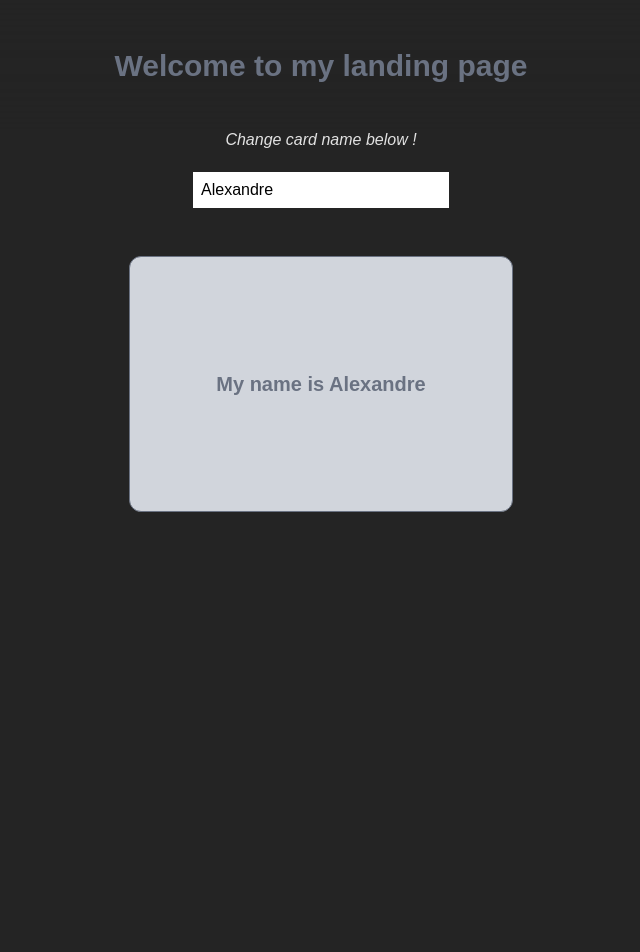
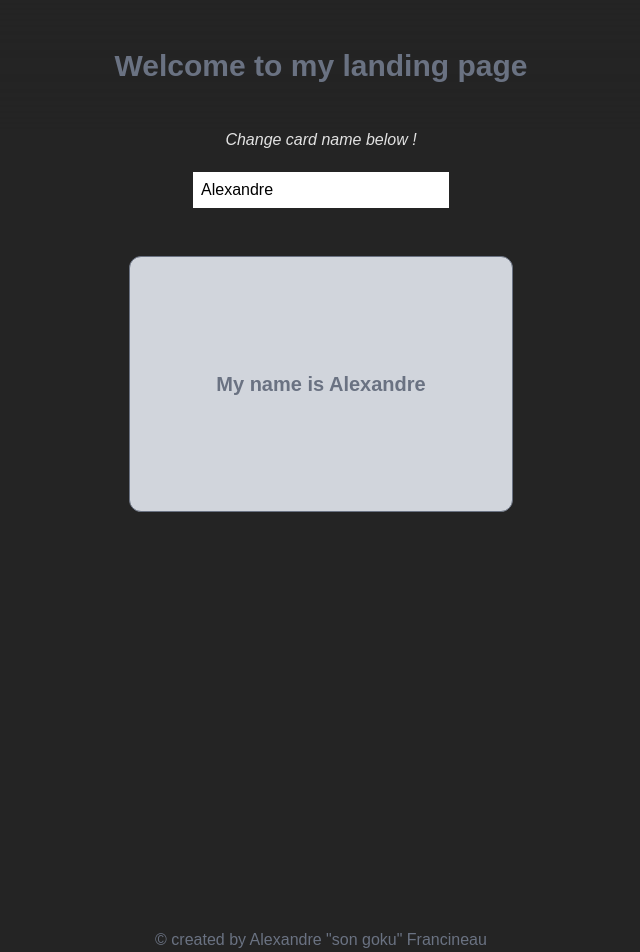
Before and after one commit to aFrancineau75/react-lvl2-homework, a React (Vite) app in the folder w1/: page / in a window 1280 px wide. Shown: the top 952 px of the page, without its empty margins (319-959 px from the left). Built offline with nearby package versions, Linux system fonts and the light colour scheme.

Commit message:
songoku footer

```diff
--- /dev/null
+++ b/w1/src/components/Footer.tsx
@@ -0,0 +1,11 @@
+import React from 'react'
+
+const Footer = () => {
+  return (
+    <footer className='flex justify-center items-center text-gray-500'>
+        <p>&copy; created by Alexandre "son goku" Francineau</p>
+    </footer>
+  )
+}
+
+export default Footer
--- a/w1/src/pages/Home.tsx
+++ b/w1/src/pages/Home.tsx
@@ -1,6 +1,7 @@
 import React, { useState } from 'react';
 import Header from "../components/Header";
 import Card from "../components/Card";
+import Footer from '../components/footer';
 
 const Home = () => {
   const [name, setName] = useState('Alexandre');
@@ -10,16 +11,15 @@ const Home = () => {
   return (
     <div className='flex flex-col'>
       <Header />
-      <main className='w-full  h-[120vh] flex items-center mt-32 flex-col'>
+      <main className='w-full  min-h-[100vh] flex items-center mt-32 flex-col'>
         <div className='grid grid-rows-2 gap-2 '>
           <h3 className='font-thin italic flex justify-center'> Change card name below !</h3>
           <input type="text" value={name} onChange={handleValue} className='bg-white w-64 text-black pl-2 py-1.5 flex '/>
         </div>
+        <Card name={name} />
 
-
-        <Card name={name} />
       </main>
-
+      <Footer />
     </div>
   )
 }
```
